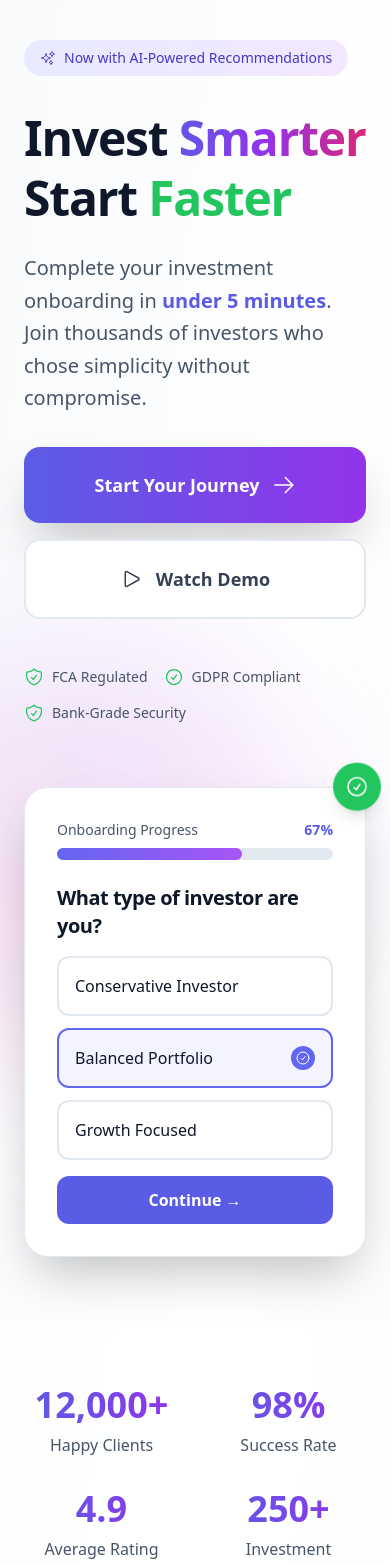
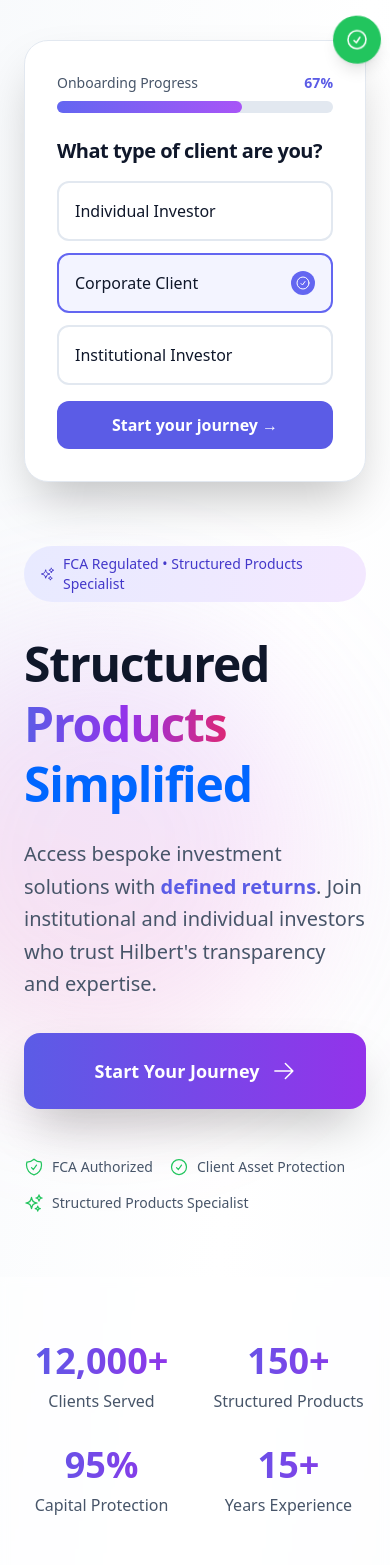
Before and after one commit to sarderiftekhar/onboarding-demo, a Next.js app: page / in a window 390 px wide. Shown: the part 140-1705 px from the top of the page. Built offline with nearby package versions, Linux system fonts and the light colour scheme.

Commit message:
more work done

```diff
--- a/components/EnhancedWelcomePage.tsx
+++ b/components/EnhancedWelcomePage.tsx
@@ -11,8 +11,7 @@
   ClockIcon,
   UserGroupIcon,
   ChartBarIcon,
-  CheckCircleIcon,
-  PlayIcon
+  CheckCircleIcon
 } from '@heroicons/react/24/outline'
 
 interface EnhancedWelcomePageProps {
@@ -21,27 +20,27 @@
 
 const features = [
   {
-    icon: ClockIcon,
-    title: "Save 4+ Hours",
-    description: "Complete onboarding in minutes, not hours",
+    icon: ChartBarIcon,
+    title: "Structured Products",
+    description: "Tailored investments with defined returns over specific periods",
     color: "from-blue-500 to-cyan-500"
   },
   {
     icon: ShieldCheckIcon,
-    title: "Bank-Grade Security",
-    description: "Your data is protected with 256-bit encryption",
+    title: "Regulatory Compliance",
+    description: "FCA regulated with adherence to highest industry standards",
     color: "from-green-500 to-emerald-500"
   },
   {
     icon: UserGroupIcon,
-    title: "12,000+ Clients",
-    description: "Trusted by thousands of investors worldwide",
+    title: "Institutional Grade",
+    description: "Serving both individual and institutional investors",
     color: "from-purple-500 to-pink-500"
   },
   {
-    icon: ChartBarIcon,
-    title: "98% Success Rate",
-    description: "Industry-leading investment performance",
+    icon: SparklesIcon,
+    title: "Bespoke Solutions",
+    description: "Custom investment strategies aligned with your objectives",
     color: "from-orange-500 to-red-500"
   }
 ]
@@ -49,32 +48,32 @@
 const testimonials = [
   {
     name: "Sarah Johnson",
-    role: "Investment Manager",
+    role: "Wealth Manager",
     avatar: "SJ",
-    quote: "The onboarding process was incredibly smooth and professional. Highly recommended!",
+    quote: "Hilbert's structured products offer the perfect balance of capital protection and growth potential.",
     rating: 5
   },
   {
     name: "Michael Chen",
-    role: "Financial Advisor",
+    role: "Investment Advisor",
     avatar: "MC",
-    quote: "Hilbert's platform has streamlined our client onboarding by 80%. Game changer!",
+    quote: "Their transparency and client education approach sets Hilbert apart in structured products.",
     rating: 5
   },
   {
     name: "Emma Wilson",
-    role: "Portfolio Manager",
+    role: "Institutional Investor",
     avatar: "EW",
-    quote: "Best investment platform I've used. The interface is intuitive and powerful.",
+    quote: "Exceptional bespoke solutions tailored to our specific investment objectives.",
     rating: 5
   }
 ]
 
 const stats = [
-  { value: 12000, label: "Happy Clients", suffix: "+" },
-  { value: 98, label: "Success Rate", suffix: "%" },
-  { value: 4.9, label: "Average Rating", decimals: 1 },
-  { value: 250, label: "Investment Products", suffix: "+" }
+  { value: 12000, label: "Clients Served", suffix: "+" },
+  { value: 150, label: "Structured Products", suffix: "+" },
+  { value: 95, label: "Capital Protection", suffix: "%" },
+  { value: 15, label: "Years Experience", suffix: "+" }
 ]
 
 export default function EnhancedWelcomePage({ onGetStarted }: EnhancedWelcomePageProps) {
@@ -181,105 +180,12 @@
         <section className="px-6 py-16">
           <div className="max-w-7xl mx-auto">
             <div className="grid lg:grid-cols-2 gap-16 items-center">
-              {/* Left Column */}
-              <animated.div style={heroSpring} className="space-y-8">
-                {/* Badge */}
-                <motion.div
-                  initial={{ opacity: 0, scale: 0.8 }}
-                  animate={{ opacity: 1, scale: 1 }}
-                  transition={{ delay: 0.4, type: "spring" }}
-                  className="inline-flex items-center px-4 py-2 bg-gradient-to-r from-primary-100 to-purple-100 text-primary-700 rounded-full text-sm font-medium"
-                >
-                  <SparklesIcon className="w-4 h-4 mr-2" />
-                  Now with AI-Powered Recommendations
-                </motion.div>
-
-                {/* Main Heading */}
-                <motion.div
-                  initial={{ opacity: 0, y: 30 }}
-                  animate={{ opacity: 1, y: 0 }}
-                  transition={{ delay: 0.6 }}
-                  className="space-y-6"
-                >
-                  <h1 className="text-5xl lg:text-7xl font-bold text-gray-900 leading-tight">
-                    Invest
-                    <span className="bg-gradient-to-r from-primary-600 via-purple-600 to-pink-600 bg-clip-text text-transparent"> Smarter</span>
-                    <br />
-                    Start <span className="text-green-500">Faster</span>
-                  </h1>
-
-                  <p className="text-xl lg:text-2xl text-gray-600 leading-relaxed max-w-2xl">
-                    Complete your investment onboarding in{' '}
-                    <span className="font-semibold text-primary-600">under 5 minutes</span>.
-                    Join thousands of investors who chose simplicity without compromise.
-                  </p>
-                </motion.div>
-
-                {/* CTA Buttons */}
-                <motion.div
-                  initial={{ opacity: 0, y: 20 }}
-                  animate={{ opacity: 1, y: 0 }}
-                  transition={{ delay: 0.8 }}
-                  className="flex flex-col sm:flex-row gap-4"
-                >
-                  <motion.button
-                    whileHover={{
-                      scale: 1.05,
-                      boxShadow: "0 20px 40px rgba(99, 102, 241, 0.4)"
-                    }}
-                    whileTap={{ scale: 0.95 }}
-                    onClick={onGetStarted}
-                    className="group px-8 py-6 bg-gradient-to-r from-primary-600 to-purple-600 text-white font-bold text-lg rounded-2xl shadow-2xl hover:shadow-3xl transition-all duration-300"
-                  >
-                    <span className="flex items-center justify-center space-x-3">
-                      <span>Start Your Journey</span>
-                      <motion.div
-                        animate={{ x: [0, 5, 0] }}
-                        transition={{ duration: 1.5, repeat: Infinity }}
-                      >
-                        <ArrowRightIcon className="w-6 h-6" />
-                      </motion.div>
-                    </span>
-                  </motion.button>
-
-                  <motion.button
-                    whileHover={{ scale: 1.02 }}
-                    whileTap={{ scale: 0.98 }}
-                    className="flex items-center justify-center space-x-3 px-8 py-6 bg-white border-2 border-gray-200 text-gray-700 font-semibold text-lg rounded-2xl hover:border-primary-300 hover:bg-gray-50 transition-all duration-200"
-                  >
-                    <PlayIcon className="w-6 h-6" />
-                    <span>Watch Demo</span>
-                  </motion.button>
-                </motion.div>
-
-                {/* Trust Indicators */}
-                <motion.div
-                  initial={{ opacity: 0 }}
-                  animate={{ opacity: 1 }}
-                  transition={{ delay: 1 }}
-                  className="flex flex-wrap items-center gap-4 pt-4"
-                >
-                  <div className="flex items-center space-x-2">
-                    <ShieldCheckIcon className="w-5 h-5 text-green-500" />
-                    <span className="text-sm text-gray-600 font-medium">FCA Regulated</span>
-                  </div>
-                  <div className="flex items-center space-x-2">
-                    <CheckCircleIcon className="w-5 h-5 text-green-500" />
-                    <span className="text-sm text-gray-600 font-medium">GDPR Compliant</span>
-                  </div>
-                  <div className="flex items-center space-x-2">
-                    <ShieldCheckIcon className="w-5 h-5 text-green-500" />
-                    <span className="text-sm text-gray-600 font-medium">Bank-Grade Security</span>
-                  </div>
-                </motion.div>
-              </animated.div>
-
-              {/* Right Column - Interactive Demo */}
+              {/* Left Column - Interactive Demo */}
               <motion.div
-                initial={{ opacity: 0, x: 50, scale: 0.8 }}
+                initial={{ opacity: 0, x: -50, scale: 0.8 }}
                 animate={{ opacity: 1, x: 0, scale: 1 }}
                 transition={{ delay: 0.4, type: "spring", stiffness: 100 }}
-                className="relative"
+                className="relative lg:order-1"
               >
                 <div className="relative bg-white rounded-3xl shadow-2xl p-8 border">
                   {/* Demo Progress */}
@@ -301,11 +207,11 @@
                   {/* Demo Question */}
                   <div className="space-y-4">
                     <h3 className="text-xl font-bold text-gray-900">
-                      What type of investor are you?
+                      What type of client are you?
                     </h3>
 
                     <div className="space-y-3">
-                      {['Conservative Investor', 'Balanced Portfolio', 'Growth Focused'].map((option, index) => (
+                      {['Individual Investor', 'Corporate Client', 'Institutional Investor'].map((option, index) => (
                         <motion.div
                           key={option}
                           initial={{ opacity: 0, x: 20 }}
@@ -341,7 +247,7 @@
                       transition={{ delay: 2.2 }}
                       className="w-full mt-4 px-6 py-3 bg-primary-600 text-white font-semibold rounded-xl hover:bg-primary-700 transition-colors"
                     >
-                      Continue →
+                      Start your journey →
                     </motion.button>
                   </div>
 
@@ -358,6 +264,90 @@
                   </motion.div>
                 </div>
               </motion.div>
+
+              {/* Right Column - Text Content */}
+              <animated.div style={heroSpring} className="space-y-8 lg:order-2">
+                {/* Badge */}
+                <motion.div
+                  initial={{ opacity: 0, scale: 0.8 }}
+                  animate={{ opacity: 1, scale: 1 }}
+                  transition={{ delay: 0.4, type: "spring" }}
+                  className="inline-flex items-center px-4 py-2 bg-gradient-to-r from-primary-100 to-purple-100 text-primary-700 rounded-full text-sm font-medium"
+                >
+                  <SparklesIcon className="w-4 h-4 mr-2" />
+                  FCA Regulated • Structured Products Specialist
+                </motion.div>
+
+                {/* Main Heading */}
+                <motion.div
+                  initial={{ opacity: 0, y: 30 }}
+                  animate={{ opacity: 1, y: 0 }}
+                  transition={{ delay: 0.6 }}
+                  className="space-y-6"
+                >
+                  <h1 className="text-5xl lg:text-7xl font-bold text-gray-900 leading-tight">
+                    Structured
+                    <span className="bg-gradient-to-r from-primary-600 via-purple-600 to-pink-600 bg-clip-text text-transparent"> Products</span>
+                    <br />
+                    <span style={{ color: '#0066FF' }}>Simplified</span>
+                  </h1>
+
+                  <p className="text-xl lg:text-2xl text-gray-600 leading-relaxed max-w-2xl">
+                    Access bespoke investment solutions with{' '}
+                    <span className="font-semibold text-primary-600">defined returns</span>.
+                    Join institutional and individual investors who trust Hilbert's transparency and expertise.
+                  </p>
+                </motion.div>
+
+                {/* CTA Buttons */}
+                <motion.div
+                  initial={{ opacity: 0, y: 20 }}
+                  animate={{ opacity: 1, y: 0 }}
+                  transition={{ delay: 0.8 }}
+                  className="flex flex-col sm:flex-row gap-4"
+                >
+                  <motion.button
+                    whileHover={{
+                      scale: 1.05,
+                      boxShadow: "0 20px 40px rgba(99, 102, 241, 0.4)"
+                    }}
+                    whileTap={{ scale: 0.95 }}
+                    onClick={onGetStarted}
+                    className="group px-8 py-6 bg-gradient-to-r from-primary-600 to-purple-600 text-white font-bold text-lg rounded-2xl shadow-2xl hover:shadow-3xl transition-all duration-300"
+                  >
+                    <span className="flex items-center justify-center space-x-3">
+                      <span>Start Your Journey</span>
+                      <motion.div
+                        animate={{ x: [0, 5, 0] }}
+                        transition={{ duration: 1.5, repeat: Infinity }}
+                      >
+                        <ArrowRightIcon className="w-6 h-6" />
+                      </motion.div>
+                    </span>
+                  </motion.button>
+                </motion.div>
+
+                {/* Trust Indicators */}
+                <motion.div
+                  initial={{ opacity: 0 }}
+                  animate={{ opacity: 1 }}
+                  transition={{ delay: 1 }}
+                  className="flex flex-wrap items-center gap-4 pt-4"
+                >
+                  <div className="flex items-center space-x-2">
+                    <ShieldCheckIcon className="w-5 h-5 text-green-500" />
+                    <span className="text-sm text-gray-600 font-medium">FCA Authorized</span>
+                  </div>
+                  <div className="flex items-center space-x-2">
+                    <CheckCircleIcon className="w-5 h-5 text-green-500" />
+                    <span className="text-sm text-gray-600 font-medium">Client Asset Protection</span>
+                  </div>
+                  <div className="flex items-center space-x-2">
+                    <SparklesIcon className="w-5 h-5 text-green-500" />
+                    <span className="text-sm text-gray-600 font-medium">Structured Products Specialist</span>
+                  </div>
+                </motion.div>
+              </animated.div>
             </div>
           </div>
         </section>
@@ -400,11 +390,11 @@
               transition={{ delay: 0.8 }}
               className="text-center mb-16"
             >
-              <h2 className="text-4xl lg:text-5xl font-bold text-gray-900 mb-6">
-                Why Choose Hilbert?
+              <h2 className="text-4xl lg:text-5xl font-bold mb-6" style={{ color: '#0066FF' }}>
+                Why Choose Hilbert Investment Solutions?
               </h2>
               <p className="text-xl text-gray-600 max-w-3xl mx-auto">
-                Experience the future of investment onboarding with our cutting-edge platform
+                Experience transparency, expertise, and regulatory excellence in structured product investments
               </p>
             </motion.div>
 
--- a/components/SplitScreenLayout.tsx
+++ b/components/SplitScreenLayout.tsx
@@ -34,66 +34,131 @@
   {
     step: 0,
     title: "Welcome to Hilbert",
-    subtitle: "Exceptional Financial Solutions",
-    description: "Join thousands of satisfied clients who trust us with their financial future. Start your journey today.",
+    subtitle: "Exceptional Investment Solutions",
+    description: "Leading provider of structured products and innovative investment solutions. Join thousands of satisfied clients who trust us with their financial future and wealth management needs.",
     stats: [
       { value: 12000, label: "Happy Clients", suffix: "+" },
-      { value: 98, label: "Success Rate", suffix: "%" },
-      { value: 5, label: "Years Experience", suffix: "+" }
+      { value: 98.0, label: "Success Rate", suffix: "%" },
+      { value: 15, label: "Years Experience", suffix: "+" }
     ],
-    features: ["GDPR Compliant", "Bank-grade Security", "24/7 Support"],
+    features: ["FCA Regulated", "Institutional Grade Security", "Dedicated Relationship Managers"],
     gradient: "from-purple-600 via-blue-600 to-indigo-600",
     icon: SparklesIcon
   },
   {
     step: 1,
-    title: "Client Selection",
-    subtitle: "Choose Your Profile",
-    description: "Select your client profile to personalize your investment journey and ensure we provide the most suitable options.",
+    title: "Client Profiling",
+    subtitle: "Tailored Investment Approach",
+    description: "We customize our investment solutions based on your profile, whether you're an individual investor or corporate client seeking structured products and portfolio diversification.",
     stats: [
-      { value: 50, label: "Investment Options", suffix: "+" },
-      { value: 15, label: "Avg Setup Time", suffix: " min" }
+      { value: 150, label: "Structured Products", suffix: "+" },
+      { value: 10, label: "Avg Setup Time", suffix: " min" }
     ],
-    features: ["Personalized Experience", "Smart Matching", "Instant Setup"],
+    features: ["Risk Assessment", "Suitability Analysis", "Regulatory Compliance"],
     gradient: "from-green-500 via-emerald-500 to-teal-600",
     icon: UserGroupIcon
   },
   {
     step: 2,
-    title: "Account Setup",
-    subtitle: "Secure & Simple",
-    description: "Your account security is our priority. We use advanced encryption and follow strict compliance protocols.",
+    title: "Secure Account Setup",
+    subtitle: "FCA Regulated Platform",
+    description: "Your investments are protected by industry-leading security measures and regulatory compliance. We maintain the highest standards for client asset protection and data security.",
     stats: [
       { value: 256, label: "Bit Encryption", suffix: "-bit" },
-      { value: 99.9, label: "Uptime", suffix: "%" }
+      { value: 99.9, label: "Platform Uptime", suffix: "%" }
     ],
-    features: ["Advanced Security", "Instant Verification", "Backup Recovery"],
+    features: ["FCA Authorized", "Client Asset Protection", "Secure Trading Platform"],
     gradient: "from-orange-500 via-red-500 to-pink-600",
     icon: ShieldCheckIcon
   },
   {
     step: 3,
-    title: "Investment Products",
-    subtitle: "Curated Selection",
-    description: "Explore our carefully curated investment products designed to match your risk profile and financial goals.",
+    title: "Structured Products",
+    subtitle: "Capital Protection & Growth",
+    description: "Access our comprehensive range of structured products, including capital-protected investments, autocalls, and multi-asset solutions designed for sophisticated investors.",
     stats: [
-      { value: 200, label: "Products Available", suffix: "+" },
-      { value: 8.5, label: "Avg Annual Return", suffix: "%" }
+      { value: 200, label: "Investment Products", suffix: "+" },
+      { value: 95, label: "Capital Protection", suffix: "%" }
     ],
-    features: ["Risk Assessment", "Smart Recommendations", "Real-time Tracking"],
+    features: ["Autocall Products", "Multi-Asset Solutions", "Capital Protection"],
     gradient: "from-blue-500 via-indigo-500 to-purple-600",
     icon: ChartBarIcon
   },
   {
     step: 4,
-    title: "Final Review",
-    subtitle: "Almost There!",
-    description: "Review your selections and complete your onboarding. You're just moments away from starting your investment journey.",
+    title: "Investment Amount",
+    subtitle: "Capital Allocation",
+    description: "Determine your investment amount and ensure it aligns with your financial objectives and risk tolerance. Our platform supports flexible investment sizes.",
     stats: [
-      { value: 3, label: "Minutes Left", suffix: " min" },
-      { value: 95, label: "Complete", suffix: "%" }
+      { value: 1000, label: "Minimum Investment", suffix: "£" },
+      { value: 24, label: "Settlement Time", suffix: " hrs" }
     ],
-    features: ["Final Verification", "Instant Activation", "Welcome Package"],
+    features: ["Flexible Amounts", "Instant Calculations", "Risk Monitoring"],
+    gradient: "from-cyan-500 via-blue-500 to-indigo-600",
+    icon: ChartBarIcon
+  },
+  {
+    step: 5,
+    title: "Product Selection",
+    subtitle: "Investment Categories",
+    description: "Choose from our range of structured products, investment funds, and fixed income solutions. Each category is designed to meet different investment objectives.",
+    stats: [
+      { value: 85, label: "Product Categories", suffix: "+" },
+      { value: 12.5, label: "Avg Performance", suffix: "%" }
+    ],
+    features: ["Structured Products", "Diversified Funds", "Fixed Income"],
+    gradient: "from-violet-500 via-purple-500 to-indigo-600",
+    icon: SparklesIcon
+  },
+  {
+    step: 6,
+    title: "Specific Products",
+    subtitle: "Tailored Recommendations",
+    description: "Based on your profile and preferences, we've selected products that match your investment criteria. Review our recommendations and make your choice.",
+    stats: [
+      { value: 6.5, label: "Potential Return", suffix: "%" },
+      { value: 95, label: "Capital Protection", suffix: "%" }
+    ],
+    features: ["Expert Curation", "Risk Matched", "Performance History"],
+    gradient: "from-teal-500 via-cyan-500 to-blue-600",
+    icon: ChartBarIcon
+  },
+  {
+    step: 7,
+    title: "Tax Efficiency",
+    subtitle: "ISA & Tax Wrappers",
+    description: "Maximize your returns with tax-efficient investing through ISA allowances and other tax wrappers available to UK investors.",
+    stats: [
+      { value: 20000, label: "ISA Allowance", suffix: "£" },
+      { value: 40, label: "Tax Savings", suffix: "%" }
+    ],
+    features: ["ISA Optimization", "Tax Planning", "Allowance Tracking"],
+    gradient: "from-amber-500 via-orange-500 to-red-600",
+    icon: ShieldCheckIcon
+  },
+  {
+    step: 8,
+    title: "Fee Structure",
+    subtitle: "Transparent Pricing",
+    description: "Set your adviser fee and review all costs associated with your investment. We believe in complete transparency with no hidden fees.",
+    stats: [
+      { value: 1.5, label: "Standard Fee", suffix: "%" },
+      { value: 0, label: "Hidden Costs", suffix: "" }
+    ],
+    features: ["Transparent Fees", "Flexible Pricing", "No Hidden Costs"],
+    gradient: "from-lime-500 via-green-500 to-emerald-600",
+    icon: CheckCircleIcon
+  },
+  {
+    step: 9,
+    title: "Final Confirmation",
+    subtitle: "Investment Ready",
+    description: "Review all your selections and confirm your suitability assessment. You're almost ready to begin your investment journey with Hilbert.",
+    stats: [
+      { value: 2, label: "Business Days", suffix: " days" },
+      { value: 100, label: "Setup Complete", suffix: "%" }
+    ],
+    features: ["Final Review", "Suitability Confirmed", "Investment Ready"],
     gradient: "from-emerald-500 via-green-500 to-lime-600",
     icon: CheckCircleIcon
   }
```
Also changed, not shown: app/page.tsx (+14 -2 lines), components/MicroStepOnboarding.tsx (+32 -5 lines), public/images/logo_hilbert_blanc.png (added).
